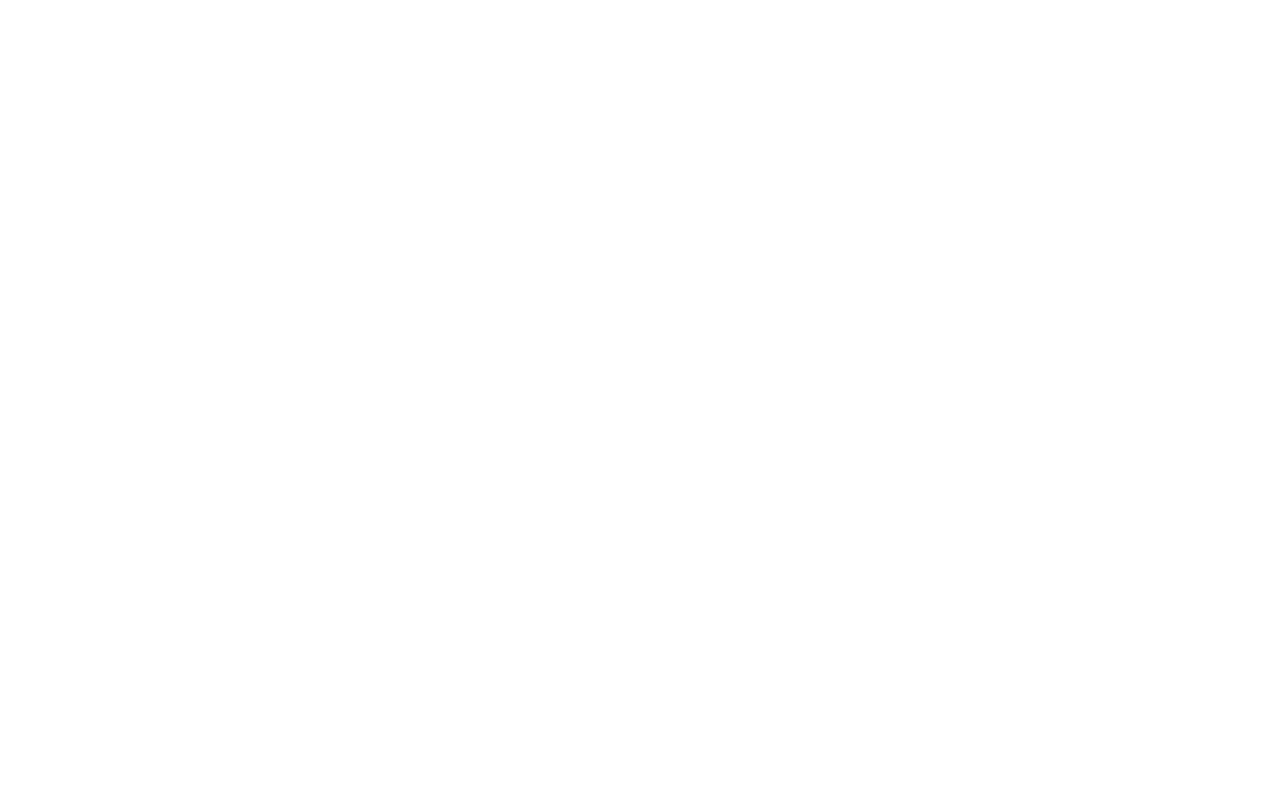
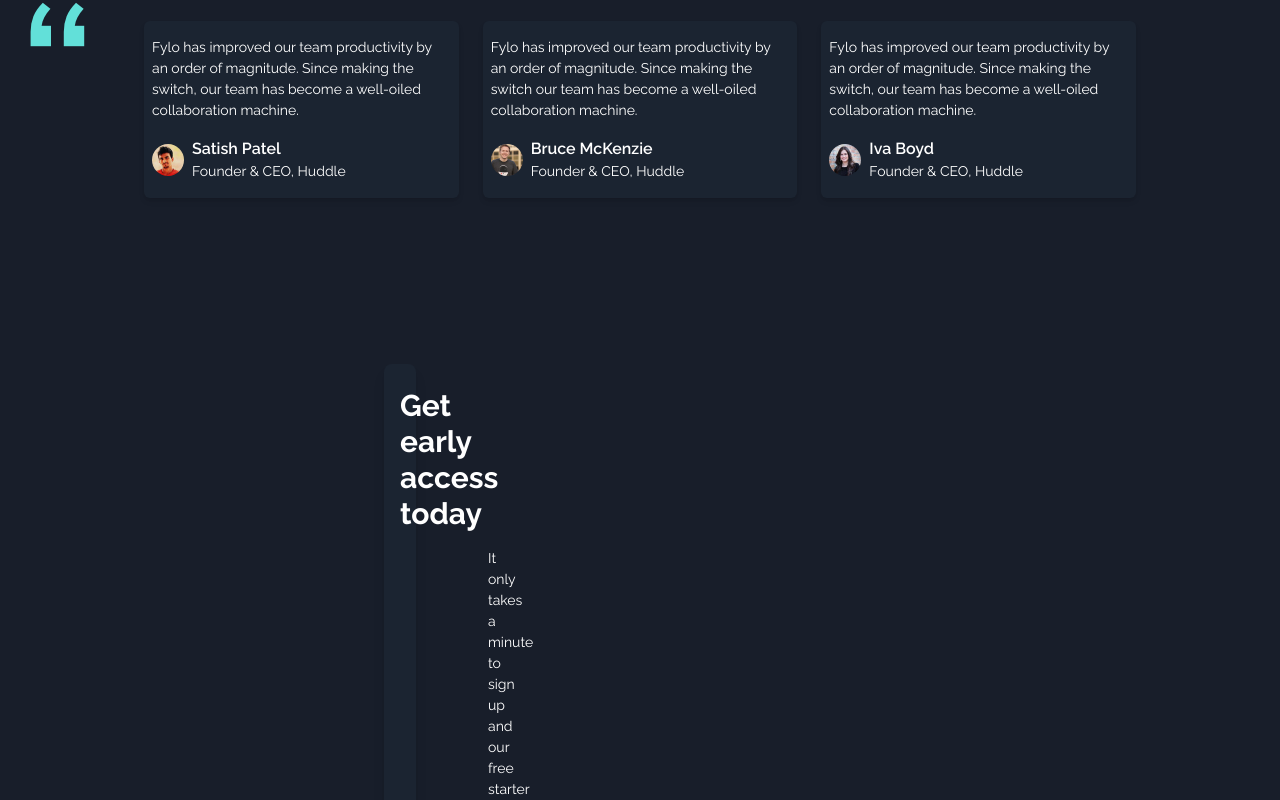
Before and after one commit to atharvaupare/fylo-landingpage, a React (Vite) app: page / in a window 1280 px wide. Shown: the part 1820-2620 px from the top of the page. Before the commit the page ends 1769 px from the top, so only its background shows below. Built offline with nearby package versions, Linux system fonts and the light colour scheme.

Commit message:
feat: testimonials and early access

```diff
--- a/src/App.jsx
+++ b/src/App.jsx
@@ -1,6 +1,9 @@
 import Hero from "./components/Hero";
 import Services from "./components/Services";
 import StayProductive from "./components/StayProductive";
+import Testimonials from "./components/Testimonials";
+import GetEarlyAccess from "./components/GetEarlyAccess";
+import Footer from "./components/Footer";
 
 function App() {
   return (
@@ -9,6 +12,9 @@
         <Hero />
         <Services />
         <StayProductive />
+        <Testimonials />
+        <GetEarlyAccess />
+        <Footer />
       </div>
     </>
   );
--- /dev/null
+++ b/src/components/Footer.jsx
@@ -0,0 +1,14 @@
+import React from "react";
+import logo from "../assets/images/logo.svg";
+
+const Footer = () => {
+  return (
+    <div className="bg-accent pt-32">
+      <div>
+        <img src={logo} className="h-8"></img>
+      </div>
+    </div>
+  );
+};
+
+export default Footer;
--- /dev/null
+++ b/src/components/GetEarlyAccess.jsx
@@ -0,0 +1,32 @@
+import React from "react";
+import Button from "./Button";
+
+const GetEarlyAccess = () => {
+  return (
+    <div className="bg-secondary px-8 py-8 w-auto md:px-96 ">
+      <div className="form bg-primary px-2 py-6 text-center  max-w-8 rounded-lg flex flex-col gap-4 shadow-lg md:w-auto">
+        <div className="text-3xl font-bold px-2 md:">
+          Get early access today
+        </div>
+        <p className="text-[14px] md:px-24">
+          It only takes a minute to sign up and our free starter tier is
+          extremely generous. If you have any question, our support team would
+          be happy to help you.
+        </p>
+        <div className="flex flex-col md:flex-row md:justify-evenly items-center md:w-auto">
+          <input
+            type="email"
+            name="mail@example.com"
+            placeholder="mail@example.com"
+            className="rounded-full px-8 py-4 mb-2 md:px-52"
+          ></input>
+          <Button className={"px-20 py-4 md:px-auto"}>
+            Get Started For Free
+          </Button>
+        </div>
+      </div>
+    </div>
+  );
+};
+
+export default GetEarlyAccess;
--- a/src/components/Hero.jsx
+++ b/src/components/Hero.jsx
@@ -14,14 +14,15 @@
       />
       <div className="px-6">
         <Navbar />
-        <div>
-          <img src={mainphoto} className="mb-5" alt="Main Photo" />
+        <div className="flex items-center justify-center">
+          <img src={mainphoto} className="mb-5 z-10" alt="Main Photo" />
         </div>
+
         <div className="flex items-center flex-col text-white text-center gap-4">
           <div className="mx-auto text-2xl font-extrabold leading-12 w-[75%] pb-2 z-10">
             All your files in one secure location, accessible anywhere.
           </div>
-          <div className="text-sm leading-5 w-[90%]">
+          <div className="text-sm leading-5 w-[90%] z-10">
             Fylo stores all your most important files in one secure location.
             Access them wherever you need, share and collaborate with friends
             family, and co-workers.
--- /dev/null
+++ b/src/components/ProfileCard.jsx
@@ -0,0 +1,18 @@
+import React from "react";
+
+const ProfileCard = ({ imageSrc, name, title, description }) => {
+  return (
+    <div className="bg-primary w-[85%] flex flex-col gap-4 px-2 py-4 rounded-md shadow-md">
+      <p className="text-[14px] ">{description}</p>
+      <div className="flex items-center gap-2">
+        <img src={imageSrc} className="max-h-8 rounded-full" alt={name} />
+        <div>
+          <p className="text-[16px] font-semibold">{name}</p>
+          <p className="text-[14px]">{title}</p>
+        </div>
+      </div>
+    </div>
+  );
+};
+
+export default ProfileCard;
--- a/src/components/StayProductive.jsx
+++ b/src/components/StayProductive.jsx
@@ -4,10 +4,10 @@
 
 const StayProductive = () => {
   return (
-    <div className="bg-secondary px-6 py-4 md:px-36">
+    <div className="bg-secondary px-6 pt-4 pb-16 md:px-36">
       <div className="flex flex-col gap-4 items-center justify-content text-white md:flex-row md:gap-8 ">
         <div>
-          <img src={stayProd} className="p-2"></img>
+          <img src={stayProd} className="p-2 md:max-h-[100%] "></img>
         </div>
         <div className="prod-card flex flex-col gap-2 md:gap-4">
           <h2 className="font-semibold text-xl md:text-3xl md:font-extrabold md:w-[50%] ">
--- /dev/null
+++ b/src/components/Testimonials.jsx
@@ -0,0 +1,47 @@
+import React from "react";
+import ProfileCard from "./ProfileCard";
+import profile1 from "../assets/images/profile-1.jpg";
+import profile2 from "../assets/images/profile-2.jpg";
+import profile3 from "../assets/images/profile-3.jpg";
+
+const Testimonials = () => {
+  const profiles = [
+    {
+      imageSrc: profile1,
+      name: "Satish Patel",
+      title: "Founder & CEO, Huddle",
+      description:
+        "Fylo has improved our team productivity by an order of magnitude. Since making the switch, our team has become a well-oiled collaboration machine.",
+    },
+    {
+      imageSrc: profile2,
+      name: "Bruce McKenzie",
+      title: "Founder & CEO, Huddle",
+      description:
+        "Fylo has improved our team productivity by an order of magnitude. Since making the switch our team has become a well-oiled collaboration machine.",
+    },
+    {
+      imageSrc: profile3,
+      name: "Iva Boyd",
+      title: "Founder & CEO, Huddle",
+      description:
+        "Fylo has improved our team productivity by an order of magnitude. Since making the switch, our team has become a well-oiled collaboration machine.",
+    },
+  ];
+
+  return (
+    <div className="testimonials px-4 py-6 flex items-center justify-center flex-col gap-6 md:flex-row md:px-36 ">
+      {profiles.map((profile, index) => (
+        <ProfileCard
+          key={index}
+          imageSrc={profile.imageSrc}
+          name={profile.name}
+          title={profile.title}
+          description={profile.description}
+        />
+      ))}
+    </div>
+  );
+};
+
+export default Testimonials;
--- a/src/index.css
+++ b/src/index.css
@@ -1,4 +1,5 @@
-@import url('https://fonts.googleapis.com/css2?family=Raleway&display=swap');
+@import url('https://fonts.googleapis.com/css2?family=Raleway:wght@200;300;400;500;600;700;800;900&display=swap');
+
 body {
   font-family: 'Raleway', sans-serif;
 }
@@ -11,4 +12,17 @@
   margin: 0;
   padding: 0;
   box-sizing: border-box;
+  color: #fff;
 }
+
+.testimonials {
+  background: url(assets/images/bg-quotes.png);
+  background-repeat: no-repeat;
+  background-position: left 30px top 5px;
+  background-color: #181e2a;
+}
+
+.form {
+  position: relative;
+  bottom: -110px;
+}
--- a/tailwind.config.js
+++ b/tailwind.config.js
@@ -6,6 +6,7 @@
       backgroundColor: {
         primary: "#1b2431",
         secondary: "#181e2a",
+        accent: "#0b1423",
       },
       fontFamily: {
         raleway: ["Raleway", "sans-serif"],
```
